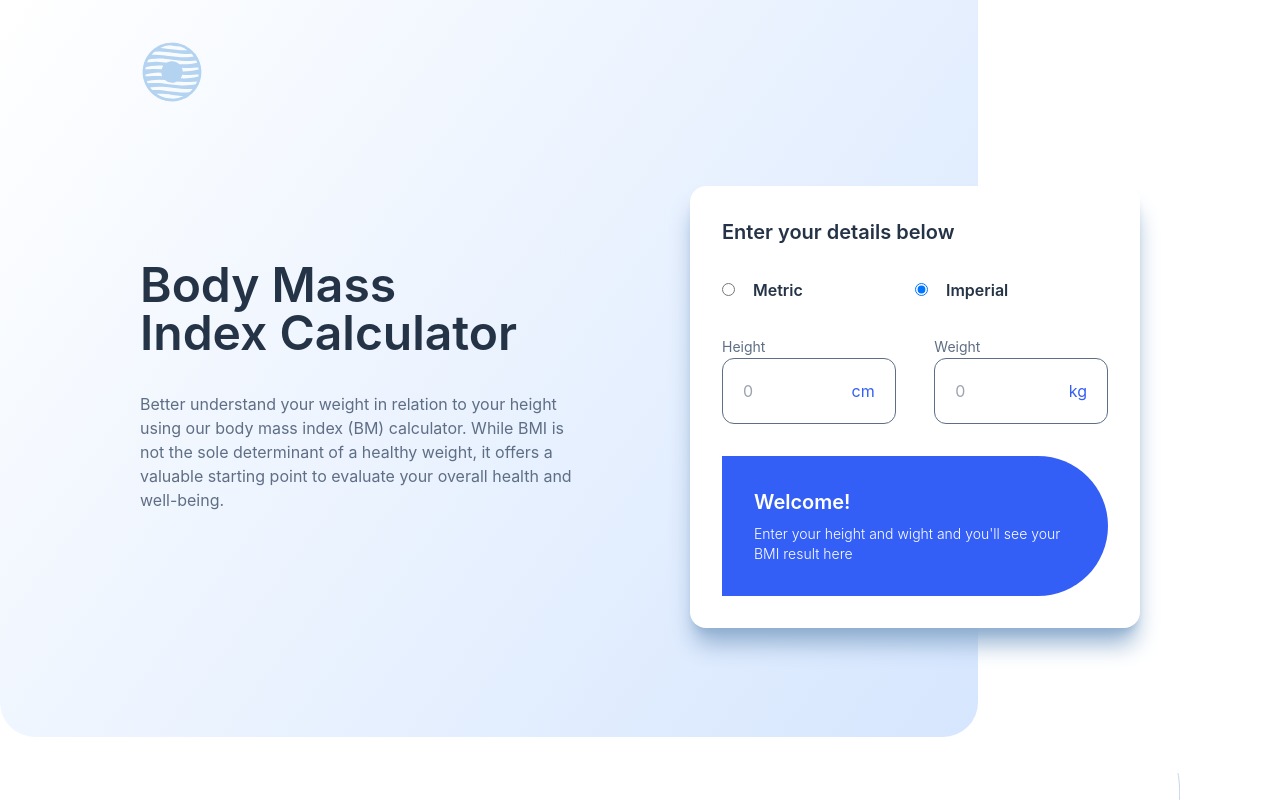
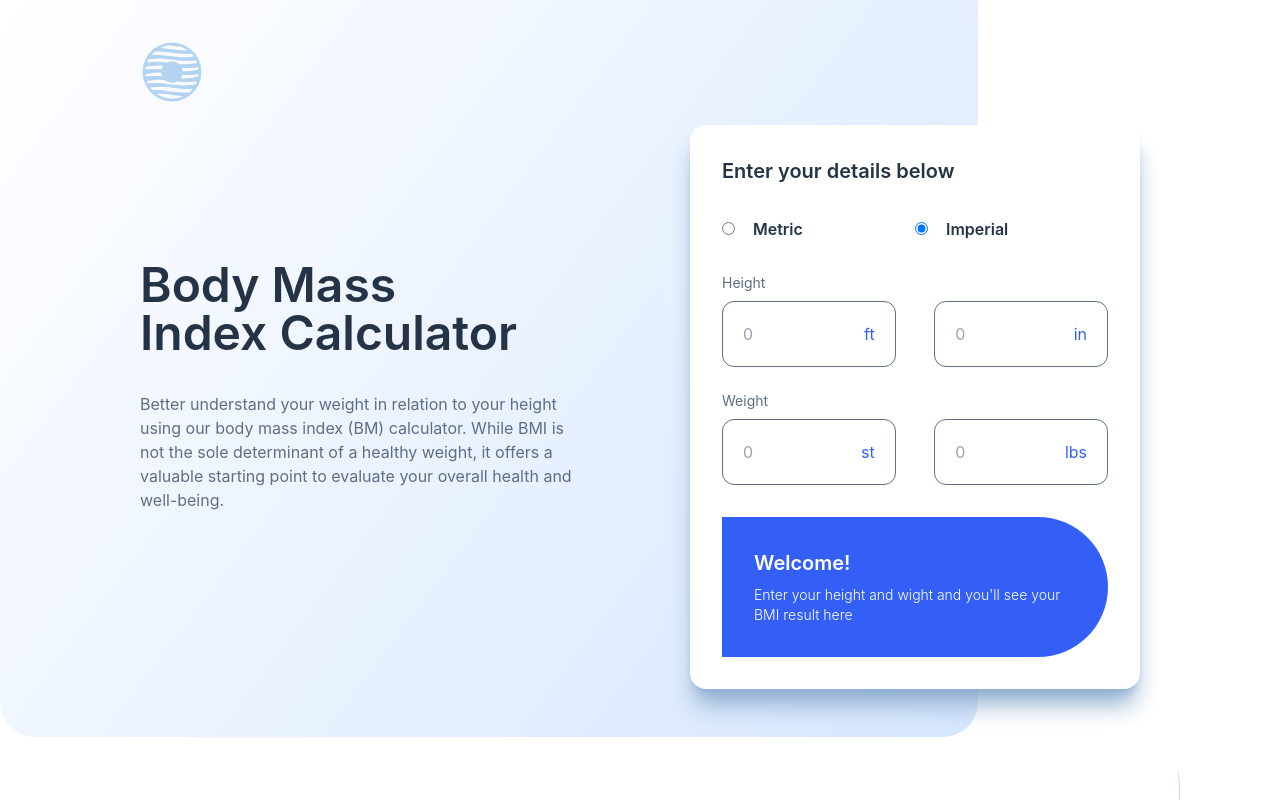
Before and after one commit to MrKB03-creator/bmi-calculator, a React (Vite) app: page / in a window 1280 px wide. Both pictures are taken after a click on the radio button "Imperial". Shown: the top 800 px of the page. Built offline with nearby package versions, Linux system fonts and the light colour scheme.

Commit message:
Final Project

```diff
--- a/src/Components/Calculation.tsx
+++ /dev/null
@@ -1,12 +0,0 @@
-const Calculation = () => {
-  return (
-    <button className="w-full h-auto p-8 bg-Blue rounded-r-full text-white text-left">
-        <h2 className="font-semibold text-xl mb-2">Welcome!</h2>
-        <p className="text-sm text-PureWhite font-light">
-          Enter your height and wight and you'll see your BMI result here
-        </p>
-    </button>
-  );
-};
-
-export default Calculation;
--- a/src/Components/Hero.tsx
+++ b/src/Components/Hero.tsx
@@ -1,10 +1,92 @@
+import React, { useState } from "react";
 import { logo } from "../assets/images";
-import Calculation from "./Calculation";
 
 const Hero = () => {
+  const [selectedUnit, setSelectedUnit] = useState("metric");
+
+  const handleUnitChange = (e: React.ChangeEvent<HTMLInputElement>) => {
+    setSelectedUnit(e.target.value);
+  };
+
+  const [cmHeight, setcmHeight] = useState(0);
+  const [kgWeight, setkgWeight] = useState(0);
+  const [ftHeight, setftHeight] = useState(0);
+  const [inHeight, setinHeight] = useState(0);
+  const [stWeight, setstWeight] = useState(0);
+  const [lbsWeight, setlbsWeight] = useState(0);
+
+
+  const handleHeightChange = (e: React.ChangeEvent<HTMLInputElement>) => {
+    setcmHeight(parseInt(e.target.value));
+  };
+
+  const handleWeightChange = (e: React.ChangeEvent<HTMLInputElement>) => {
+    setkgWeight(parseInt(e.target.value));
+  };
+
+  const handleFtChange = (e: React.ChangeEvent<HTMLInputElement>) => {
+    setftHeight(parseInt(e.target.value));
+  };
+
+  const handleInChange = (e: React.ChangeEvent<HTMLInputElement>) => {
+    setinHeight(parseInt(e.target.value));
+  };
+
+  const handleStChange = (e: React.ChangeEvent<HTMLInputElement>) => {
+    setstWeight(parseInt(e.target.value));
+  };
+
+  const handleLbsChange = (e: React.ChangeEvent<HTMLInputElement>) => {
+    setlbsWeight(parseInt(e.target.value));
+  };
+
+  const calculateIdealWeightLowest = () => {
+
+    if (selectedUnit === "metric" && cmHeight > 0) {
+      return 45.5 + 0.9 * (cmHeight - 152);
+    } else if (selectedUnit === "imperial" && ftHeight > 0 && inHeight >= 0) {
+      const heightInInches = ftHeight * 12 + inHeight;
+      return 45.5 + 2.3 * (heightInInches - 60);
+    }
+    return null;
+  };
+
+  const calculateIdealWeightHighest = () => {
+
+    if (selectedUnit === "metric" && cmHeight > 0) {
+      return 50 + 0.9 * (cmHeight - 152);
+    } else if (selectedUnit === "imperial" && ftHeight > 0 && inHeight >= 0) {
+      const heightInInches = ftHeight * 12 + inHeight;
+      return 50 + 2.3 * (heightInInches - 60);
+    }
+    return null;
+  };
+
+  const calculateBMI = () => {
+    if (selectedUnit === "metric" && cmHeight > 0 && kgWeight > 0) {
+      const heightInMeters = cmHeight / 100;
+      const bmiMetric = kgWeight / (heightInMeters * heightInMeters);
+      return bmiMetric;
+    } else if (
+      selectedUnit === "imperial" &&
+      ftHeight > 0 &&
+      inHeight > 0 &&
+      stWeight > 0 &&
+      lbsWeight > 0
+    ) {
+      const heightInInches = ftHeight * 12 + inHeight;
+      const weightInKgs = (stWeight * 14 + lbsWeight) * 0.453592;
+      const heightInMeters = heightInInches * 0.0254;
+      const bmiImperial = weightInKgs / (heightInMeters * heightInMeters);
+      return bmiImperial;
+    }
+    return 0;
+  };
+
+
   return (
     <div>
-      <div className="relative h-[100vh] lg:h-[773px] md:h-[821px] flex lg:flex-row justify-between items-center xl:px-[140px] lg:px-[70px] md:flex-col md:items-center md:px-[43px]  max-sm:flex-col max-sm:px-[43px] max-sm:h-auto ">
+      <div className="relative h-[100vh] lg:h-[773px] md:h-auto flex lg:flex-row justify-between items-center xl:px-[140px] lg:px-[70px] md:flex-col md:items-center md:px-[43px]  max-sm:flex-col max-sm:px-[43px] max-sm:h-auto ">
         <div className="bg-Gradient1 rounded-b-[35px] absolute left-6 top-0 -z-10 xl:h-[737px] xl:w-[978px] lg:w-[65%] lg:h-[737px] md:w-full md:h-[640px] md:left-0 max-sm:w-full max-sm:h-[640px] max-sm:left-0"></div>
         <div className="xl:text-left lg:w-[45%]  md:w-full md:text-center max-sm:text-center max-sm:mt-8">
           <img
@@ -15,7 +97,7 @@ const Hero = () => {
 
           {/*Text information */}
           <section className=" h-full max-sm:mt-6">
-            <h1 className="text-[64px] font-semibold text-Gunmetal mb-[35px] lg:text-5xl max-sm:text-5xl">
+            <h1 className="text-[64px] font-semibold text-Gunmetal mb-[35px] lg:text-5xl max-sm:text-5xl ">
               Body Mass
               <br />
               Index Calculator
@@ -36,8 +118,15 @@ const Hero = () => {
               Enter your details below
             </legend>
             <fieldset className="flex flex-row mb-8">
-              <div className="w-1/2">
-                <input type="radio" name="metric" id="metric" />
+              <div className="w-1/2 cursor-pointer">
+                <input
+                  type="radio"
+                  name="unit"
+                  id="metric"
+                  checked={selectedUnit === "metric"}
+                  onChange={handleUnitChange}
+                  value="metric"
+                />
                 <label
                   htmlFor="metric"
                   className="text-Gunmetal font-semibold ml-[18px]"
@@ -45,8 +134,15 @@ const Hero = () => {
                   Metric
                 </label>
               </div>
-              <div className="w-1/2">
-                <input type="radio" name="imperial" id="imperial" />
+              <div className="w-1/2 cursor-pointer">
+                <input
+                  type="radio"
+                  name="unit"
+                  id="imperial"
+                  value="imperial"
+                  checked={selectedUnit === "imperial"}
+                  onChange={handleUnitChange}
+                />
                 <label
                   htmlFor="imperial"
                   className="text-Gunmetal font-semibold ml-[18px]"
@@ -55,49 +151,165 @@ const Hero = () => {
                 </label>
               </div>
             </fieldset>
-            <fieldset className="flex flex-row justify-between mb-8">
+
+            {/* MeasuringComponent */}
+
+            {/* Metric */}
+            <fieldset
+              className={`flex flex-row justify-between mb-8 ${
+                selectedUnit == "metric" ? "block" : "hidden"
+              }`}
+            >
               <div className="w-[45%]">
+                <legend className="text-sm text-DarkElectricBlue pb-2">Height</legend>
                 <label
+                  className="flex flex-row items-center bg-PureWhite border border-DarkElectricBlue cursor-pointer p-5 rounded-xl focus-within:border-Blue"
                   htmlFor="height"
-                  className="text-sm text-DarkElectricBlue"
                 >
-                  Height
-                </label>{" "}
-                <br />
-                <div className="flex flex-row bg-PureWhite border border-DarkElectricBlue p-5 rounded-xl">
                   <input
                     type="number"
                     name="height"
                     id="height"
                     placeholder="0"
-                    className="w-full text-DarkElectricBlue"
+                    onChange={handleHeightChange}
+                    className="w-full text-DarkElectricBlue border-0 ring-0 focus:outline-none [appearance:textfield] [&::-webkit-outer-spin-button]:appearance-none [&::-webkit-inner-spin-button]:appearance-none cursor-pointer"
                   />
                   <p className="text-Blue">cm</p>
+                </label>
               </div>
+              <div className="w-[45%]">
+                <legend className="text-sm text-DarkElectricBlue pb-2">Weight</legend>
+                <label
+                  className="flex flex-row items-center bg-PureWhite border border-DarkElectricBlue cursor-pointer p-5 rounded-xl focus-within:border-Blue"
+                  htmlFor="weight"
+                >
+                  <input
+                    type="number"
+                    name="height"
+                    id="height"
+                    placeholder="0"
+                    onChange={handleWeightChange}
+                    className="w-full text-DarkElectricBlue border-0 ring-0 focus:outline-none [appearance:textfield] [&::-webkit-outer-spin-button]:appearance-none [&::-webkit-inner-spin-button]:appearance-none cursor-pointer"
+                  />
+                  <p className="text-Blue">kg</p>
+                </label>
+              </div>
+            </fieldset>
+
+            {/* Imperial */}
+            <fieldset
+              className={`flex flex-col justify-between mb-8 ${
+                selectedUnit == "metric" ? "hidden" : "block"
+              }`}
+            >
+              {/* Height*/}
+              <legend className="text-sm text-DarkElectricBlue">Height</legend>
+              <div className="flex flex-row items-center justify-between mt-2">
+                <div className="w-[45%]">
+                  <label
+                    className="flex flex-row items-center bg-PureWhite border border-DarkElectricBlue cursor-pointer p-5 rounded-xl focus-within:border-Blue"
+                    htmlFor="height"
+                  >
+                    <input
+                      type="number"
+                      name="height"
+                      id="height"
+                      placeholder="0"
+                      onChange={handleFtChange}
+                      className="w-full text-DarkElectricBlue border-0 ring-0 focus:outline-none [appearance:textfield] [&::-webkit-outer-spin-button]:appearance-none [&::-webkit-inner-spin-button]:appearance-none cursor-pointer"
+                    />
+                    <p className="text-Blue">ft</p>
+                  </label>
                 </div>
                 <div className="w-[45%]">
                   <label
+                    className="flex flex-row items-center bg-PureWhite border border-DarkElectricBlue cursor-pointer p-5 rounded-xl focus-within:border-Blue"
+                    htmlFor="height"
+                  >
+                    <input
+                      type="number"
+                      name="height"
+                      id="height"
+                      placeholder="0"
+                      onChange={handleInChange}
+                      className="w-full text-DarkElectricBlue border-0 ring-0 focus:outline-none [appearance:textfield] [&::-webkit-outer-spin-button]:appearance-none [&::-webkit-inner-spin-button]:appearance-none cursor-pointer"
+                    />
+                    <p className="text-Blue">in</p>
+                  </label>
+                </div>
+              </div>
+              {/* Weight */}
+              <label
                 htmlFor="weight"
-                  className="text-sm text-DarkElectricBlue"
+                className="text-sm text-DarkElectricBlue mt-6"
               >
                 Weight
               </label>{" "}
-                <br />
-                <div className="flex flex-row bg-PureWhite border border-DarkElectricBlue p-5 rounded-xl">
+              <div className="flex flex-row items-center justify-between mt-2">
+                <div className="w-[45%]">
+                  <label
+                    className="flex flex-row items-center bg-PureWhite border border-DarkElectricBlue cursor-pointer p-5 rounded-xl focus-within:border-Blue"
+                    htmlFor="height"
+                  >
                     <input
                       type="number"
                       name="weight"
                       id="weight"
                       placeholder="0"
-                    className="w-full text-DarkElectricBlue"
+                      onChange={handleStChange}
+                      className="w-full text-DarkElectricBlue border-0 ring-0 focus:outline-none [appearance:textfield] [&::-webkit-outer-spin-button]:appearance-none [&::-webkit-inner-spin-button]:appearance-none cursor-pointer"
                     />
-                  <p className="text-Blue">kg</p>
+                    <p className="text-Blue">st</p>
+                  </label>
+                </div>
+                <div className="w-[45%]">
+                  <label
+                    className="flex flex-row items-center bg-PureWhite border border-DarkElectricBlue cursor-pointer p-5 rounded-xl focus-within:border-Blue"
+                    htmlFor="height"
+                  >
+                    <input
+                      type="number"
+                      name="weight"
+                      id="weight"
+                      placeholder="0"
+                      onChange={handleLbsChange}
+                      className="w-full text-DarkElectricBlue border-0 ring-0 focus:outline-none [appearance:textfield] [&::-webkit-outer-spin-button]:appearance-none [&::-webkit-inner-spin-button]:appearance-none cursor-pointer"
+                    />
+                    <p className="text-Blue">lbs</p>
+                  </label>
                 </div>
               </div>
             </fieldset>
 
-            {/* Calculation component */}
-            <Calculation />
+            <div
+              className={`w-full h-auto p-8 bg-Blue rounded-r-full text-white text-left max-sm:flex-col max-sm:rounded-2xl max-sm:items-start ${
+                calculateBMI() === 0 ? "block" : "hidden"
+              }`}
+            >
+              <h2 className="font-semibold text-xl mb-2">Welcome!</h2>
+              <p className="text-sm text-PureWhite font-light">
+                Enter your height and wight and you'll see your BMI result here
+              </p>
+            </div>
+
+            <div
+              className={`w-full h-auto p-8 bg-Blue rounded-r-full text-white text-left flex flex-row items-center max-sm:flex-col max-sm:rounded-2xl max-sm:items-start ${
+                calculateBMI() > 0 ? "block" : "hidden"
+              }`}
+            >
+              <div className="flex flex-col items-center justify-center h-auto mr-8 max-sm:items-start max-sm:mb-6">
+                <h2 className="font-semibold xl:text-xl md:text-lg mb-2 max-sm:text-xl">
+                  Your BMI is...
+                </h2>
+                <h1 className="font-semibold xl:text-6xl md:text-5xl max-sm:text-5xl">
+                  {calculateBMI().toFixed(1)}
+                </h1>
+              </div>
+              <p className="text-sm text-PureWhite font-light w-[50%] max-sm:w-full text-justify">
+                Your BMI suggests you’re a healthy weight. Your ideal weight is
+                between <b className="font-bold">{calculateIdealWeightLowest()}{selectedUnit == "metric" ? "kg" : "lbs"}</b> - <b className="font-bold">{calculateIdealWeightHighest()}kgs</b>.
+              </p>
+            </div>
           </form>
         </section>
       </div>
```
Lines whose indentation alone changed are shown as unchanged.
